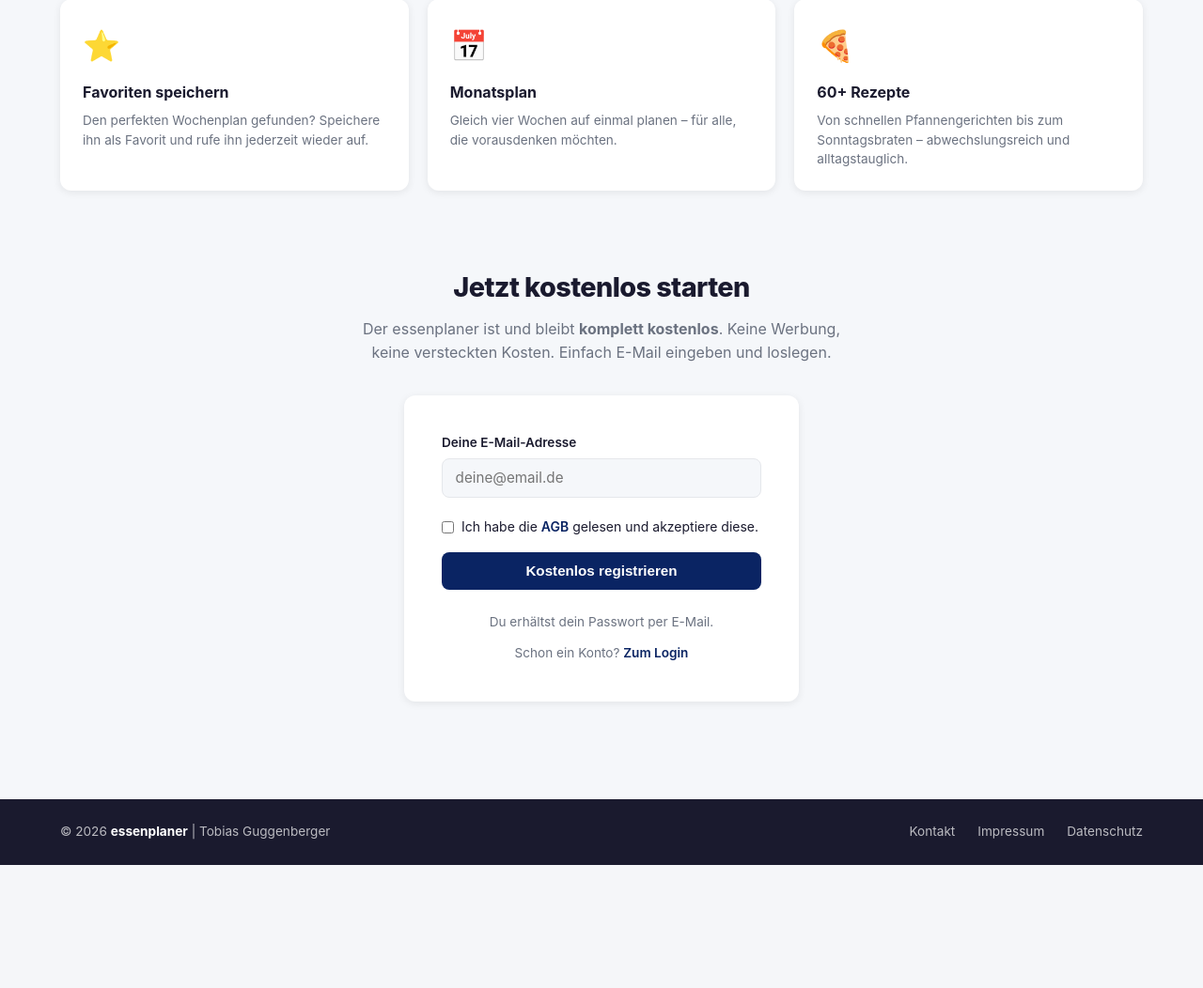
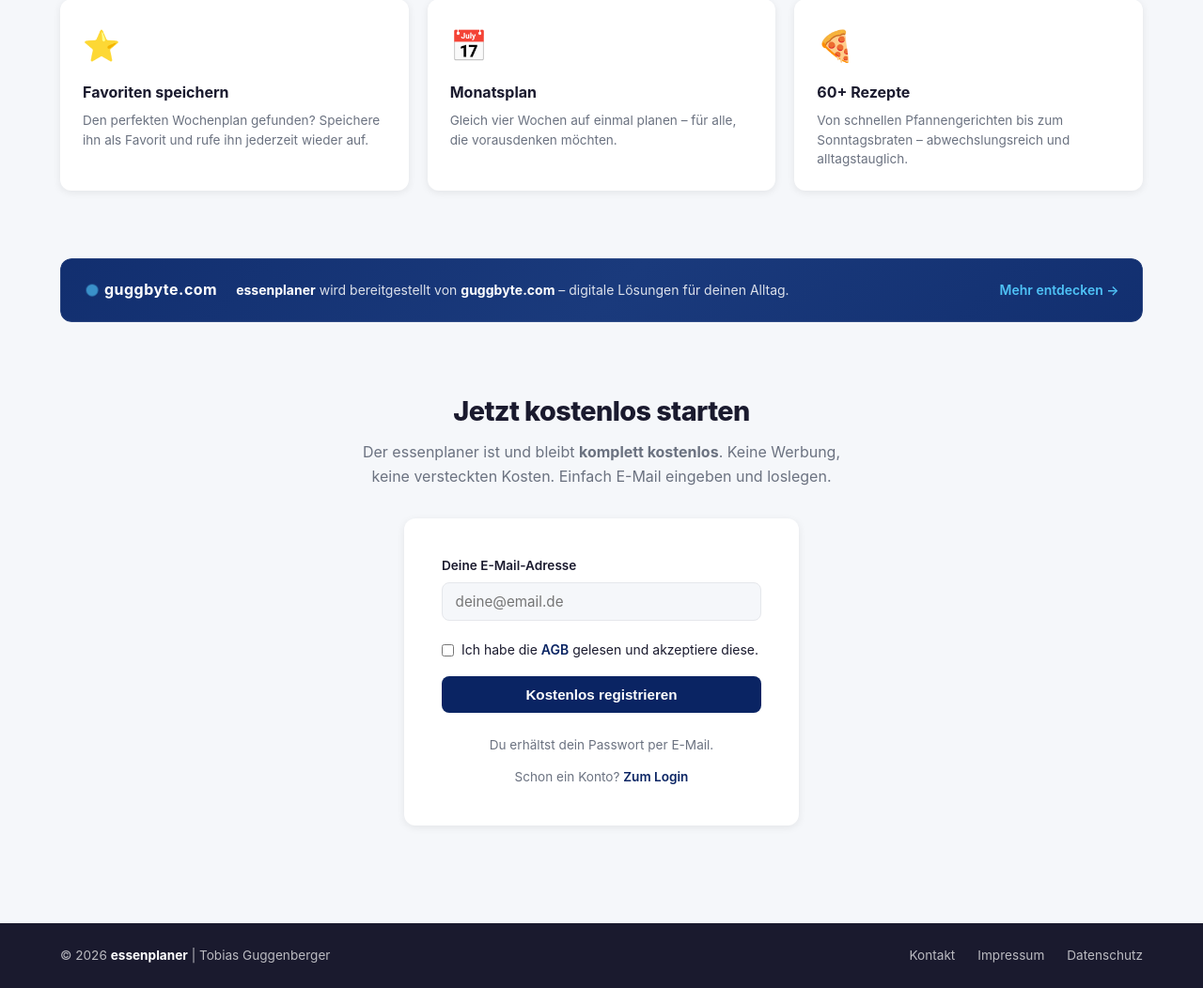
Before and after one commit to guggenbergerME/essenplaner, a FastAPI app: page / in a window 1280 px wide. Shown: the part 1594-2646 px from the top of the page at 94% size. Before the commit the page ends 2515 px from the top, so only its background shows below. Run offline with FastAPI, Linux system fonts and the light colour scheme.

Commit message:
feat: Animierter guggbyte.com Werbebanner auf Startseite
Co-Authored-By: Claude Sonnet 4.6 <noreply@anthropic.com>

```diff
--- a/app/templates/startseite.html
+++ b/app/templates/startseite.html
@@ -110,6 +110,104 @@
     </div>
 </section>
 
+<!-- guggbyte.com Banner -->
+<section class="guggbyte-banner">
+    <a href="https://www.guggbyte.com/" target="_blank" rel="noopener" class="guggbyte-banner__link">
+        <div class="guggbyte-banner__inner">
+            <div class="guggbyte-banner__logo-wrap">
+                <span class="guggbyte-banner__dot"></span>
+                <span class="guggbyte-banner__brand">guggbyte.com</span>
+            </div>
+            <div class="guggbyte-banner__text">
+                <strong>essenplaner</strong> wird bereitgestellt von <strong>guggbyte.com</strong> – digitale Lösungen für deinen Alltag.
+            </div>
+            <div class="guggbyte-banner__cta">Mehr entdecken →</div>
+        </div>
+    </a>
+</section>
+<style>
+.guggbyte-banner {
+    margin: 2rem 0;
+    border-radius: 12px;
+    overflow: hidden;
+    animation: gbFadeIn 0.8s ease both;
+}
+.guggbyte-banner__link {
+    display: block;
+    text-decoration: none;
+    background: linear-gradient(135deg, #0A2463 0%, #1a3a7c 50%, #0A2463 100%);
+    background-size: 200% 200%;
+    animation: gbGradient 4s ease infinite;
+    padding: 1.25rem 1.75rem;
+    border-radius: 12px;
+    border: 1px solid rgba(255,255,255,0.1);
+    transition: transform 0.2s, box-shadow 0.2s;
+}
+.guggbyte-banner__link:hover {
+    transform: translateY(-2px);
+    box-shadow: 0 8px 24px rgba(10,36,99,0.35);
+}
+.guggbyte-banner__inner {
+    display: flex;
+    align-items: center;
+    gap: 1.25rem;
+    flex-wrap: wrap;
+}
+.guggbyte-banner__logo-wrap {
+    display: flex;
+    align-items: center;
+    gap: 0.5rem;
+    flex-shrink: 0;
+}
+.guggbyte-banner__dot {
+    display: inline-block;
+    width: 10px;
+    height: 10px;
+    border-radius: 50%;
+    background: #4fc3f7;
+    animation: gbPulse 2s ease-in-out infinite;
+}
+.guggbyte-banner__brand {
+    font-size: 1rem;
+    font-weight: 700;
+    color: #fff;
+    letter-spacing: 0.03em;
+}
+.guggbyte-banner__text {
+    flex: 1;
+    font-size: 0.875rem;
+    color: rgba(255,255,255,0.85);
+    min-width: 200px;
+}
+.guggbyte-banner__text strong {
+    color: #fff;
+}
+.guggbyte-banner__cta {
+    font-size: 0.875rem;
+    font-weight: 600;
+    color: #4fc3f7;
+    white-space: nowrap;
+    animation: gbArrow 1.5s ease-in-out infinite;
+}
+@keyframes gbFadeIn {
+    from { opacity: 0; transform: translateY(12px); }
+    to   { opacity: 1; transform: translateY(0); }
+}
+@keyframes gbGradient {
+    0%   { background-position: 0% 50%; }
+    50%  { background-position: 100% 50%; }
+    100% { background-position: 0% 50%; }
+}
+@keyframes gbPulse {
+    0%, 100% { opacity: 1; transform: scale(1); }
+    50%       { opacity: 0.5; transform: scale(1.4); }
+}
+@keyframes gbArrow {
+    0%, 100% { transform: translateX(0); }
+    50%       { transform: translateX(4px); }
+}
+</style>
+
 <!-- Registrierung -->
 <section id="registrieren" class="landing-section">
     <h2 class="landing-section__title">Jetzt kostenlos starten</h2>
```
